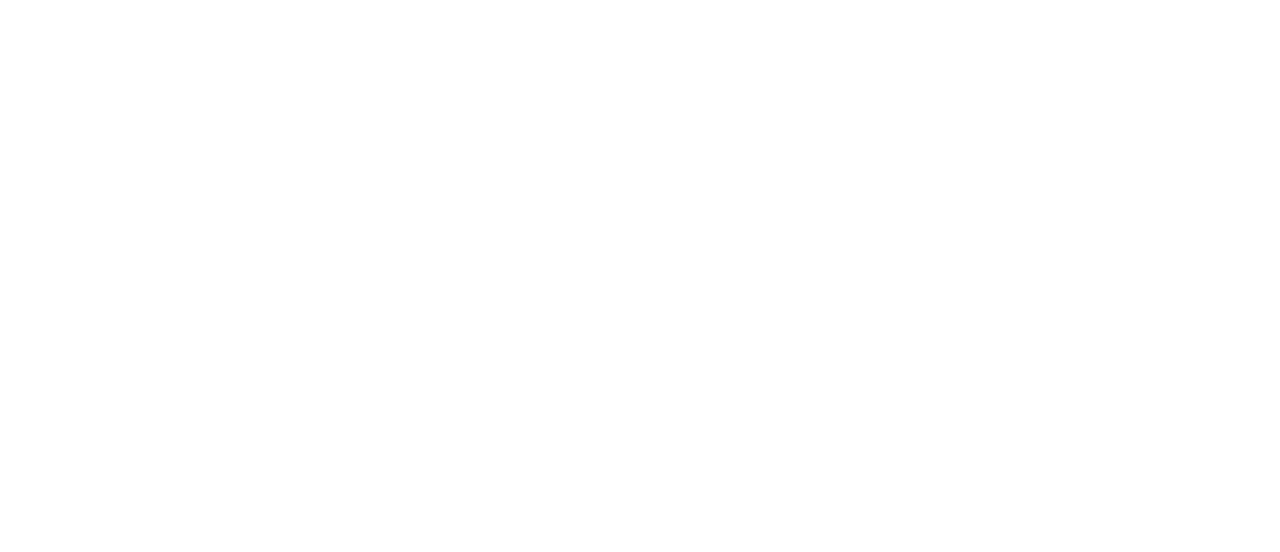
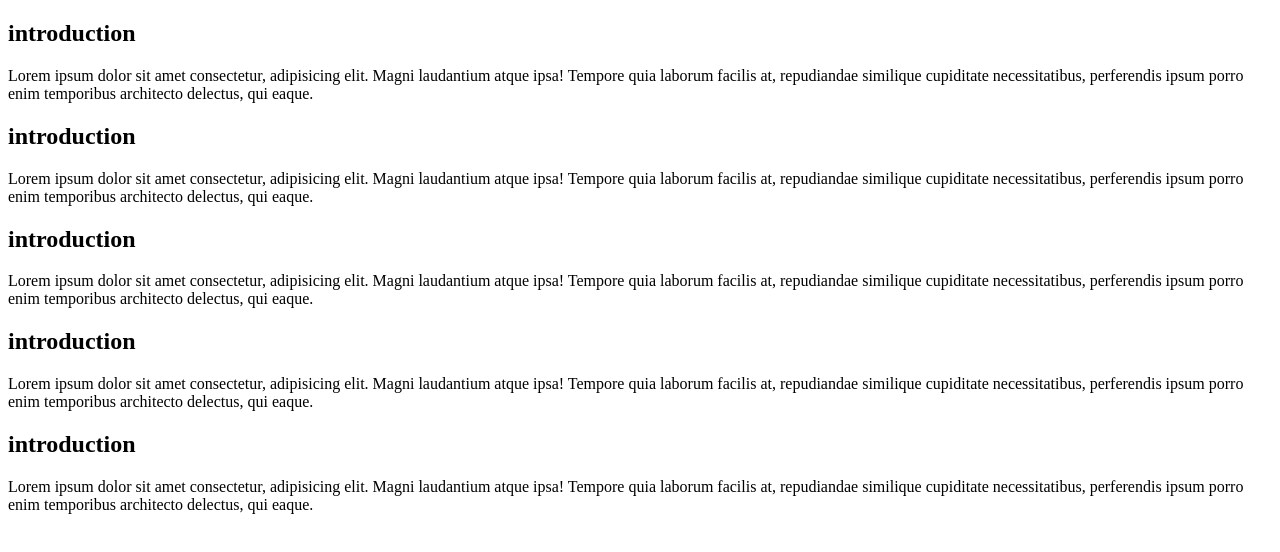
Before and after one commit to ArunprakashLfs/Technical-Documentation, a plain HTML site: page index.html in a window 1280 px wide. Drawn offline with Linux system fonts and the light colour scheme.

Commit message:
add basic html content

```diff
--- a/index.html
+++ b/index.html
@@ -7,6 +7,37 @@
     <title>Technical Documentation</title>
 </head>
 <body>
-
+    <main id="main-doc">
+        <section class="main-selection">
+            <header class="header">
+                <h2>introduction</h2>
+                <p>Lorem ipsum dolor sit amet consectetur, adipisicing elit. Magni laudantium atque ipsa! Tempore quia laborum facilis at, repudiandae similique cupiditate necessitatibus, perferendis ipsum porro enim temporibus architecto delectus, qui eaque.</p>
+            </header>
+        </section>
+        <section class="main-selection">
+            <header class="header">
+                <h2>introduction</h2>
+                <p>Lorem ipsum dolor sit amet consectetur, adipisicing elit. Magni laudantium atque ipsa! Tempore quia laborum facilis at, repudiandae similique cupiditate necessitatibus, perferendis ipsum porro enim temporibus architecto delectus, qui eaque.</p>
+            </header>
+        </section>
+        <section class="main-selection">
+            <header class="header">
+                <h2>introduction</h2>
+                <p>Lorem ipsum dolor sit amet consectetur, adipisicing elit. Magni laudantium atque ipsa! Tempore quia laborum facilis at, repudiandae similique cupiditate necessitatibus, perferendis ipsum porro enim temporibus architecto delectus, qui eaque.</p>
+            </header>
+        </section>
+        <section class="main-selection">
+            <header class="header">
+                <h2>introduction</h2>
+                <p>Lorem ipsum dolor sit amet consectetur, adipisicing elit. Magni laudantium atque ipsa! Tempore quia laborum facilis at, repudiandae similique cupiditate necessitatibus, perferendis ipsum porro enim temporibus architecto delectus, qui eaque.</p>
+            </header>
+        </section>
+        <section class="main-selection">
+            <header class="header">
+                <h2>introduction</h2>
+                <p>Lorem ipsum dolor sit amet consectetur, adipisicing elit. Magni laudantium atque ipsa! Tempore quia laborum facilis at, repudiandae similique cupiditate necessitatibus, perferendis ipsum porro enim temporibus architecto delectus, qui eaque.</p>
+            </header>
+        </section>
+    </main>
 </body>
 </html>
```
Also changed, not shown: styles/styles.css (added).
